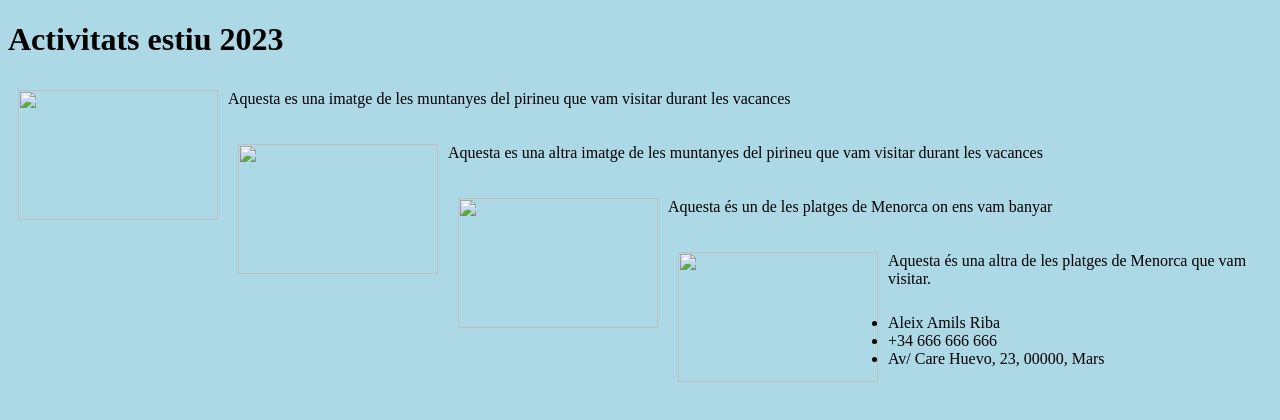
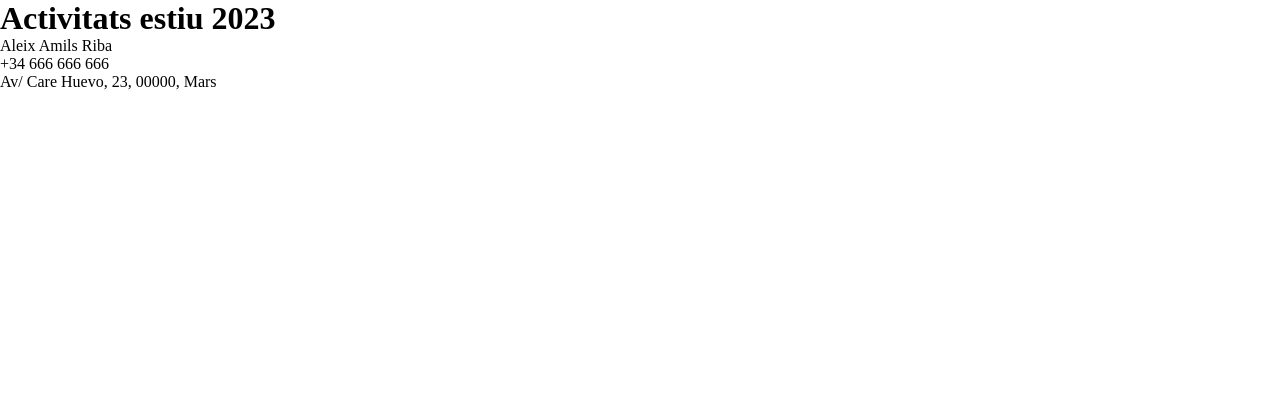
Before and after one commit to aleixamils/Tasca2AleixAR, a plain HTML site: page index.html in a window 1280 px wide. Drawn offline with Linux system fonts and the light colour scheme.

Commit message:
Revert "S'ha afegit l'estructura bàsica al html"
This reverts commit 08a869293fd5a8b34bab5c2dc3132d8102ecaa34.

```diff
--- a/css/styles.css
+++ b/css/styles.css
@@ -1,28 +1,4 @@
-* {
-    padding: 10;
-    margin: 10;
-  }
-
-  body {
-    background: lightblue;
-  }
-
-  img {
-    float: left;
-    width: 200px;
-    height: 130px;
-    padding: 10px;
-  }
-
-  article {
-    height: 135px;
-    width: 400px;
-  }
-
-  p {
-    padding: 10px;
-  }
-
-  cos {
-    display: table;
-  }
+*{
+    padding: 0;
+    margin: 0;
+}
--- a/index.html
+++ b/index.html
@@ -10,39 +10,7 @@
     <div class="titol">
         <h1>Activitats estiu 2023</h1>
     </div>
-    <div class="cos">
-        <div class="article">
-
-        	<img src="images/1.jpg"/>
-
-        	<p>Aquesta es una imatge de les muntanyes del pirineu que vam visitar durant les vacances</p>
-
-    	</div>
-
-    	<div class="article">
-
-        	<img src="images/1.jpg"/>
-
-        	<p>Aquesta es una altra imatge de les muntanyes del pirineu que vam visitar durant les vacances</p>
-
-    	</div>
-
-    	<div class="article">
-
-        	<img src="images/1.jpg"/>
-
-        	<p>Aquesta és un de les platges de Menorca on ens vam banyar</p>
-
-    	</div>
-
-    	<div class="article">
-
-        	<img src="images/1.jpg"/>
-
-        	<p>Aquesta és una altra de les platges de Menorca que vam visitar.</p>
-
-    	</div>
-    </div>
+    <div class="cos"></div>
     <div class="peu">
         <ul>
             <li>Aleix Amils Riba</li>
```
